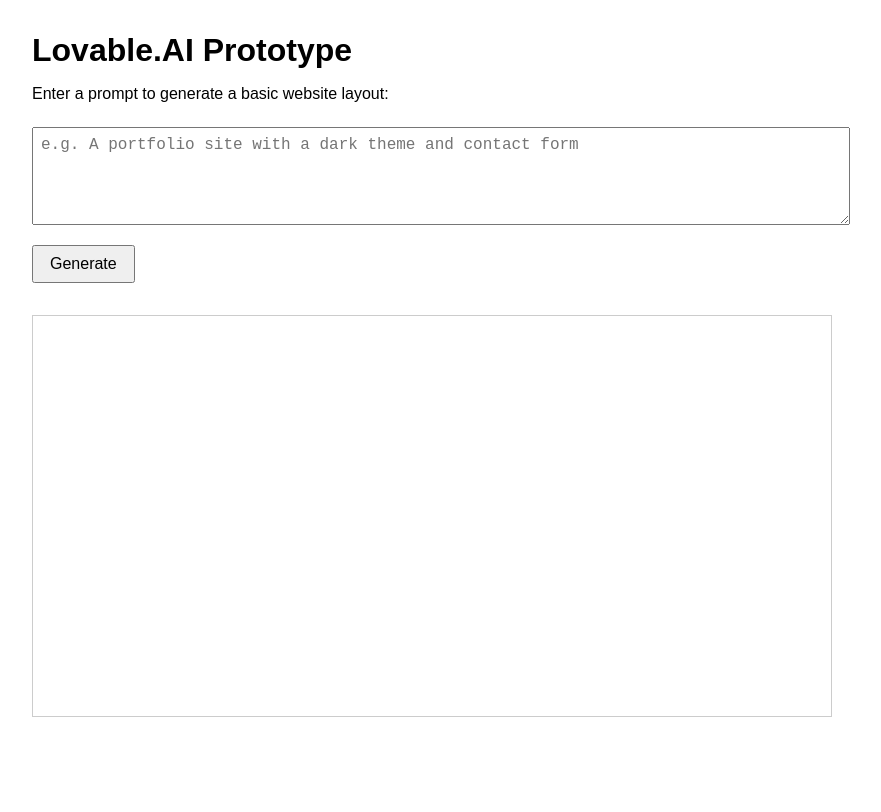
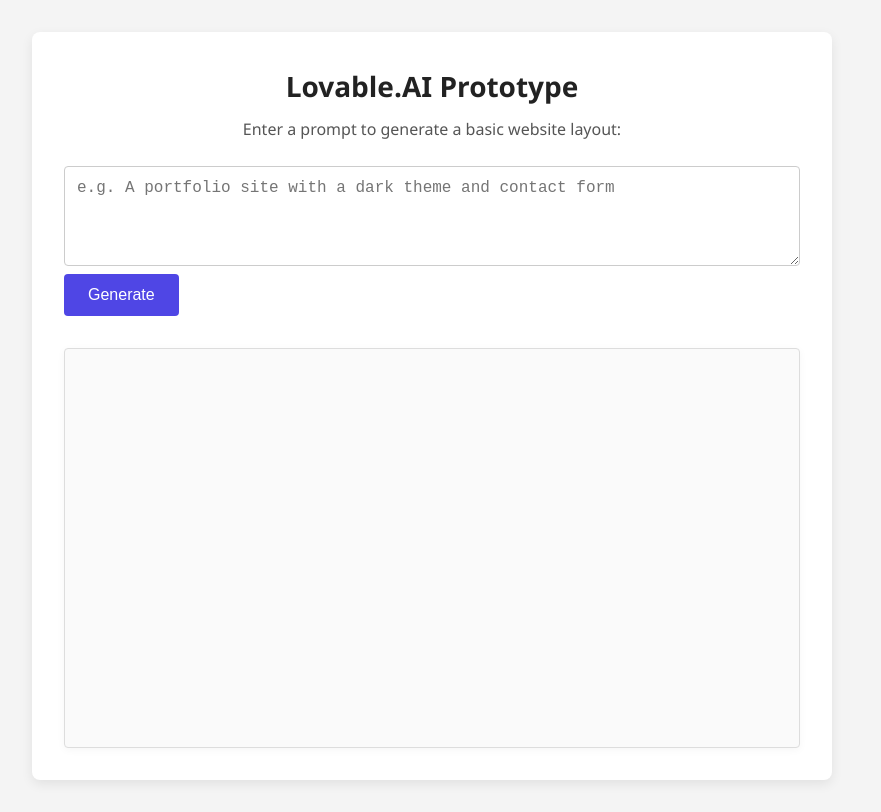
Before and after one commit to VeginatiHemanth/Lovable.AI, a plain HTML site: page Frontend/index.html in a window 1280 px wide. Shown: the whole page, without its empty margins (208-1089 px from the left). Drawn offline with Linux system fonts and the light colour scheme.

Commit message:
Update index.html

```diff
--- a/Frontend/index.html
+++ b/Frontend/index.html
@@ -5,64 +5,198 @@
   <meta name="viewport" content="width=device-width, initial-scale=1.0" />
   <title>Lovable.AI Prototype</title>
   <style>
+    /* ──────────────────────────────────────────────────────────────────────────
+       Base Styles
+    ────────────────────────────────────────────────────────────────────────── */
+    * {
+      box-sizing: border-box;
+      margin: 0;
+      padding: 0;
+    }
+
     body {
-      font-family: Arial, sans-serif;
+      background-color: #f4f4f4;
+      color: #333;
+      font-family: "Segoe UI", Tahoma, Geneva, Verdana, sans-serif;
+      line-height: 1.6;
+      min-height: 100vh;
+      display: flex;
+      align-items: center;
+      justify-content: center;
+      padding: 2rem 1rem;
+    }
+
+    /* ──────────────────────────────────────────────────────────────────────────
+       Container/Card
+    ────────────────────────────────────────────────────────────────────────── */
+    .container {
+      background-color: #fff;
+      border-radius: 8px;
+      box-shadow: 0 4px 12px rgba(0, 0, 0, 0.08);
       max-width: 800px;
-      margin: 2rem auto;
-      padding: 0 1rem;
+      width: 100%;
+      padding: 2rem;
     }
+
     h1 {
+      font-size: 1.75rem;
       margin-bottom: 0.5rem;
+      text-align: center;
+      color: #222;
     }
+
+    p.intro {
+      text-align: center;
+      margin-bottom: 1.5rem;
+      color: #555;
+    }
+
+    /* ──────────────────────────────────────────────────────────────────────────
+       Prompt Input
+    ────────────────────────────────────────────────────────────────────────── */
+    .prompt-box {
+      margin-bottom: 1rem;
+      display: flex;
+      flex-direction: column;
+    }
+
     textarea {
-      width: 100%;
-      min-height: 80px;
-      padding: 0.5rem;
+      border: 1px solid #ccc;
+      border-radius: 4px;
+      min-height: 100px;
+      padding: 0.75rem;
       font-size: 1rem;
+      resize: vertical;
+      transition: border-color 0.2s ease;
+    }
+
+    textarea:focus {
+      outline: none;
+      border-color: #888;
+      box-shadow: 0 0 0 2px rgba(136, 136, 136, 0.2);
+    }
+
+    button#generate {
+      align-self: flex-start;
+      background-color: #4f46e5;
+      border: none;
+      border-radius: 4px;
+      color: #fff;
+      font-size: 1rem;
+      padding: 0.75rem 1.5rem;
       margin-top: 0.5rem;
+      cursor: pointer;
+      transition: background-color 0.2s ease;
     }
-    button {
-      margin-top: 1rem;
-      padding: 0.5rem 1rem;
-      font-size: 1rem;
+
+    button#generate:hover {
+      background-color: #3730a3;
     }
+
+    button#generate:disabled {
+      background-color: #a5b4fc;
+      cursor: not-allowed;
+    }
+
+    /* ──────────────────────────────────────────────────────────────────────────
+       Preview Area
+    ────────────────────────────────────────────────────────────────────────── */
     #preview {
       margin-top: 2rem;
-      border: 1px solid #ccc;
-      height: 400px;
+      background-color: #fafafa;
+      border-radius: 4px;
+      overflow: hidden;
+      border: 1px solid #ddd;
+      height: 400px;            /* fixed height for preview */
+      box-shadow: 0 2px 8px rgba(0, 0, 0, 0.04);
+      position: relative;
     }
-    iframe {
+
+    #preview p {
+      padding: 1rem;
+      color: #555;
+    }
+
+    #preview iframe {
       border: none;
       width: 100%;
       height: 100%;
+      display: block;
+    }
+
+    /* ──────────────────────────────────────────────────────────────────────────
+       Loading Spinner (optional)
+    ────────────────────────────────────────────────────────────────────────── */
+    @keyframes spin {
+      to { transform: rotate(360deg); }
+    }
+
+    .spinner {
+      position: absolute;
+      top: 50%;
+      left: 50%;
+      width: 48px;
+      height: 48px;
+      margin: -24px 0 0 -24px;
+      border: 5px solid #ddd;
+      border-top-color: #4f46e5;
+      border-radius: 50%;
+      animation: spin 1s linear infinite;
+    }
+
+    /* ──────────────────────────────────────────────────────────────────────────
+       Responsive Adjustments
+    ────────────────────────────────────────────────────────────────────────── */
+    @media (max-width: 600px) {
+      .container {
+        padding: 1.5rem;
+      }
+
+      button#generate {
+        width: 100%;
+        text-align: center;
+      }
     }
   </style>
 </head>
 <body>
-  <h1>Lovable.AI Prototype</h1>
-  <p>Enter a prompt to generate a basic website layout:</p>
-  <textarea id="prompt" placeholder="e.g. A portfolio site with a dark theme and contact form"></textarea>
-  <br />
-  <button id="generate">Generate</button>
+  <div class="container">
+    <h1>Lovable.AI Prototype</h1>
+    <p class="intro">Enter a prompt to generate a basic website layout:</p>
 
-  <div id="preview">
-    <!-- The generated HTML will be injected here inside an iframe -->
+    <div class="prompt-box">
+      <textarea
+        id="prompt"
+        placeholder="e.g. A portfolio site with a dark theme and contact form"
+      ></textarea>
+      <button id="generate">Generate</button>
+    </div>
+
+    <div id="preview">
+      <!--
+        When you click generate, we show the spinner and then replace it
+        with an <iframe> containing the AI-generated HTML.
+      -->
+    </div>
   </div>
 
   <script>
-    document.getElementById('generate').onclick = async () => {
-      const promptText = document.getElementById('prompt').value.trim();
+    const promptEl = document.getElementById('prompt');
+    const generateBtn = document.getElementById('generate');
+    const previewEl = document.getElementById('preview');
+
+    generateBtn.onclick = async () => {
+      const promptText = promptEl.value.trim();
       if (!promptText) {
         alert('Please enter a prompt.');
         return;
       }
 
-      // Show a “Generating…” message while waiting for the AI
-      document.getElementById('preview').innerHTML =
-        '<p style="padding:1rem;">Generating…</p>';
+      // Disable button, show spinner
+      generateBtn.disabled = true;
+      previewEl.innerHTML = '<div class="spinner"></div>';
 
       try {
-        // Make a POST request to your Render backend
         const response = await fetch(
           'https://lovable-ai-backend.onrender.com/api/generate',
           {
@@ -73,24 +207,25 @@
         );
 
         if (!response.ok) {
-          // If the HTTP status is not 200-299, show an error
-          document.getElementById('preview').innerHTML =
+          previewEl.innerHTML =
             `<p style="color:red; padding:1rem;">Error: ${response.status}</p>`;
           return;
         }
 
-        // Parse the JSON returned by your backend
         const data = await response.json();
         const generatedHTML = data.html || '<p>No HTML returned.</p>';
 
-        // Inject the returned HTML into an iframe
-        // We escape any double quotes so the srcdoc attribute remains valid
-        document.getElementById('preview').innerHTML =
-          `<iframe srcdoc="${generatedHTML.replace(/"/g, '&quot;')}" style="width:100%; height:100%;"></iframe>`;
+        // Inject the returned HTML into an iframe, escaping quotes
+        const escaped = generatedHTML.replace(/"/g, '&quot;');
+        previewEl.innerHTML =
+          `<iframe srcdoc="${escaped}"></iframe>`;
+
       } catch (err) {
-        // Network errors or unexpected exceptions
-        document.getElementById('preview').innerHTML =
-          `<p style="color:red; padding:1rem;">Error: ${err.message}</p>`;
+        previewEl.innerHTML =
+          `<p style="color:red; padding:1rem;">Network error: ${err.message}</p>`;
+      } finally {
+        // Re-enable the button
+        generateBtn.disabled = false;
       }
     };
   </script>
```
